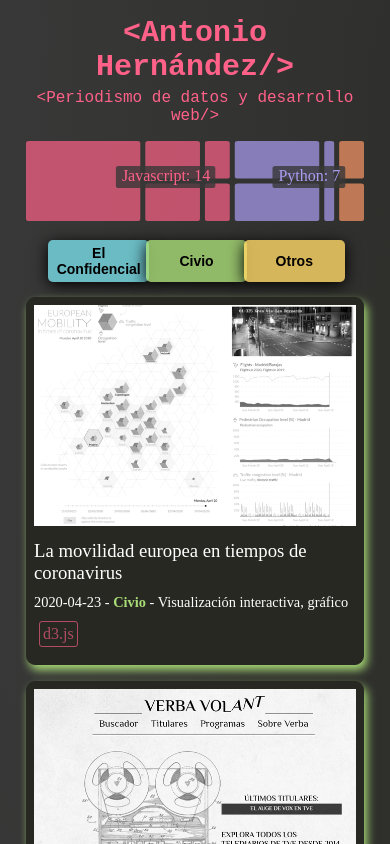
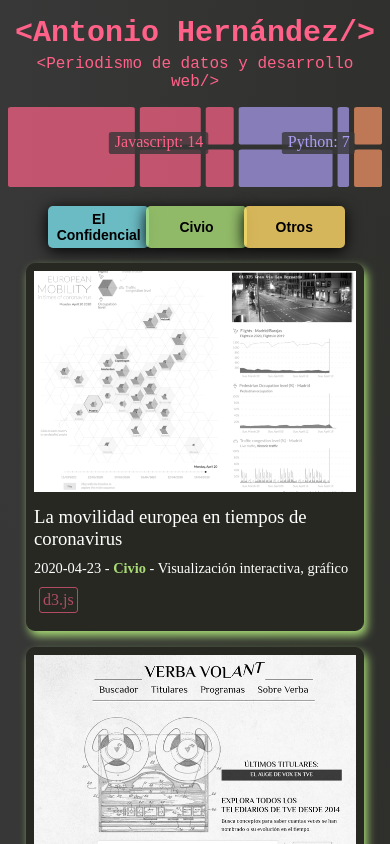
Before and after one commit to anerodata/portfolio, a Vue app: page / in a window 390 px wide. Shown: the top 844 px of the page. Built offline with nearby package versions, Linux system fonts and the light colour scheme; a web font is replaced by a local one.

Commit message:
Separating treemap from header component

```diff
--- a/src/App.vue
+++ b/src/App.vue
@@ -1,77 +1,16 @@
 <template>
   <div id="app">
-    <Header :treemapData="treemapData"/>
     <router-view/>
   </div>
 </template>
 <script>
-import data from './data/data.json'
-import Header from './components/Header.vue'
+
 export default {
-  name: 'About',
-  components: {
-    Header
-  },
-  methods: {
-    sortArr(arr, prop) {
-      return arr.sort((a, b) => {
-        if(a[prop] < b[prop]) {
-          return 1
-        } else {
-          return -1
-        }
-      })
-    }
-  },
-  computed: {
-    items() {
-      return data
-    },
-    treemapData() {
-      const res = this.items.reduce((acc, obj) => {
-        // Loop in library array
-        obj.biblioteca.forEach((bib) => {
-
-          // Get tec (js, py) and lib (Leaflet, bs4)
-          const keys = bib.split('.')
-          let keyTec = keys[1]
-          let keyLib = keys[0]
-          if(keys[1] === undefined) {
-            keyTec = 'Otras'
-          }
-          // If global children array doesn't have and object with tec name...
-          if(!acc.children.some(allChild => allChild.name === keyTec)) {
-              //... create it
-              acc.children.push({name: keyTec, children: []})
-          }
-
-          // Get children tec array
-          const keyList = acc.children.filter(allChild => allChild.name === keyTec)[0]
-
-          // If children tec array doesn't have and object with lib name...
-          if(!keyList.children.some(tecChild => tecChild.name === keyLib)) {
-            //... create it
-            keyList.children.push({name: keyLib, value: 1})
-          } else {
-            // Otherwise, add 1 to value property of the array
-            const tecList = keyList.children.filter(tecChild => tecChild.name === keyLib)[0]
-            tecList.value += 1
-          }
-
-        })
-        return acc
-      }, { name: 'all', children: [] })
-
-      res.children = this.sortArr(res.children, 'children')
-      res.children.forEach(child => { this.sortArr(child.children, 'value') })
-      return res
-    }
-  }
+  name: 'App'
 }
 </script>
 
 <style>
-
   html, body {
     background-image: linear-gradient(to bottom right, #383838, #272822);
     background-repeat: no-repeat;
@@ -83,7 +22,13 @@ export default {
   }
 
   .header_container {
-    margin: 0 18px;
+    margin-top: 16px;
+    width: 100%;
+    display: flex;
+  }
+
+  #header {
+    flex-basis: 40%;
   }
 
   .treemap_container .child {
@@ -143,4 +88,14 @@ export default {
     border: 1px solid;
   }
 
+  @media only screen and (max-width: 1000px) {
+      .header_container {
+        display: block;
+      }
+
+      #header_title {
+        margin-bottom: 16px;
+      }
+    }
+
 </style>
--- a/src/components/Header.vue
+++ b/src/components/Header.vue
@@ -1,6 +1,4 @@
 <template>
-	<div class="header_container">
-		<div class="header_top">
 	<div id="header">
 		<div id="header_title">
 		 	<h1>
@@ -21,36 +19,16 @@
 			-->
 		</div>
 	</div>
-			<Treemap :data="treemapData"/>
-		</div>
-	</div>
 </template>
 
 <script>
 
-import Treemap from './Treemap.vue'
 export default {
-  name: 'Header',
-  components: {
-  	Treemap
-  },
-  props: ['treemapData']
+  name: 'Header'
 }
 </script>
 
-<style scoped>
-	.header_container {
-		margin-top: 16px;
-	}
-
-	.header_top {
-		width: 100%;
-    	display: flex;
-	}
-
-	#header {
-		flex-basis: 40%;
-	}
+<style>
 
 	#header_title{
 		font-family: 'Fira Code', monospace;
--- a/src/components/Treemap.vue
+++ b/src/components/Treemap.vue
@@ -27,6 +27,7 @@ export default {
   },
 
   mounted() {
+    console.log(this.data)
     this.svg = d3.select(`#${this.id}`)
     this.dimensions()
     this.treemapRootData()
@@ -50,6 +51,10 @@ export default {
         .parentNode
         .parentNode
         .clientWidth * chartPercentWidth / 100
+
+      console.log(d3.select(`#${this.id}`)
+        .node()
+        .parentNode)
 
       this.height = 80
       this.svg
--- a/src/views/About.vue
+++ b/src/views/About.vue
@@ -1,12 +1,22 @@
 <template>
 	<div id="about">
-    <div class="container">
+    <div class="header_container">
+      <Header :treemapData="treemapData"/>
+    </div>
+    <div>
       <p style="color: white;">My about</p>
     </div>
   </div>
 </template>
 
 <script>
+import Header from './../components/Header.vue'
+export default {
+  name: 'About',
+  components: {
+    Header
+  },
+}
 </script>
 
 <style>
--- a/src/views/Home.vue
+++ b/src/views/Home.vue
@@ -1,5 +1,9 @@
 <template>
   <div class="container">
+    <div class="header_container">
+      <Header :treemapData="treemapData"/>
+      <Treemap :data="treemapData"/>
+    </div>
     <FilterBtn :orgs="orgs" @filter-org="filterOrg"/>
     <Items
       :items="items"
@@ -11,11 +15,15 @@
 
 <script>
 import data from './../data/data.json'
+import Header from './../components/Header.vue'
+import Treemap from './../components/Treemap.vue'
 import FilterBtn from './../components/FilterBtn.vue'
 import Items from './../components/Items.vue'
 export default {
   name: 'Home',
   components: {
+    Header,
+    Treemap,
     FilterBtn,
     Items
   },
@@ -23,18 +31,15 @@ export default {
     return {
       orgs: [
           {
-            name: 'El Confidencial',
-            clicked: false
+            name: 'El Confidencial'
           },
 
           {
-            name: 'Civio',
-            clicked: false
+            name: 'Civio'
           },
 
           {
-            name: 'Otros',
-            clicked: false
+            name: 'Otros'
           }
         ],
       noSelectedOrgs: [],
@@ -51,11 +56,61 @@ export default {
         }
       })
       this.selectedOrg = orgValue
+    },
+
+    sortArr(arr, prop) {
+      return arr.sort((a, b) => {
+        if(a[prop] < b[prop]) {
+          return 1
+        } else {
+          return -1
+        }
+      })
     }
   },
   computed: {
     items() {
       return data
+    },
+
+    treemapData() {
+      const res = this.items.reduce((acc, obj) => {
+        // Loop in library array
+        obj.biblioteca.forEach((bib) => {
+
+          // Get tec (js, py) and lib (Leaflet, bs4)
+          const keys = bib.split('.')
+          let keyTec = keys[1]
+          let keyLib = keys[0]
+          if(keys[1] === undefined) {
+            keyTec = 'Otras'
+          }
+          // If global children array doesn't have and object with tec name...
+          if(!acc.children.some(allChild => allChild.name === keyTec)) {
+              //... create it
+              acc.children.push({name: keyTec, children: []})
+          }
+
+          // Get children tec array
+          const keyList = acc.children.filter(allChild => allChild.name === keyTec)[0]
+
+          // If children tec array doesn't have and object with lib name...
+          if(!keyList.children.some(tecChild => tecChild.name === keyLib)) {
+            //... create it
+            keyList.children.push({name: keyLib, value: 1})
+          } else {
+            // Otherwise, add 1 to value property of the array
+            const tecList = keyList.children.filter(tecChild => tecChild.name === keyLib)[0]
+            tecList.value += 1
+          }
+
+        })
+        return acc
+      }, { name: 'all', children: [] })
+
+      res.children = this.sortArr(res.children, 'children')
+      res.children.forEach(child => { this.sortArr(child.children, 'value') })
+      return res
     }
   }
 }
```
Lines whose indentation alone changed are shown as unchanged.
